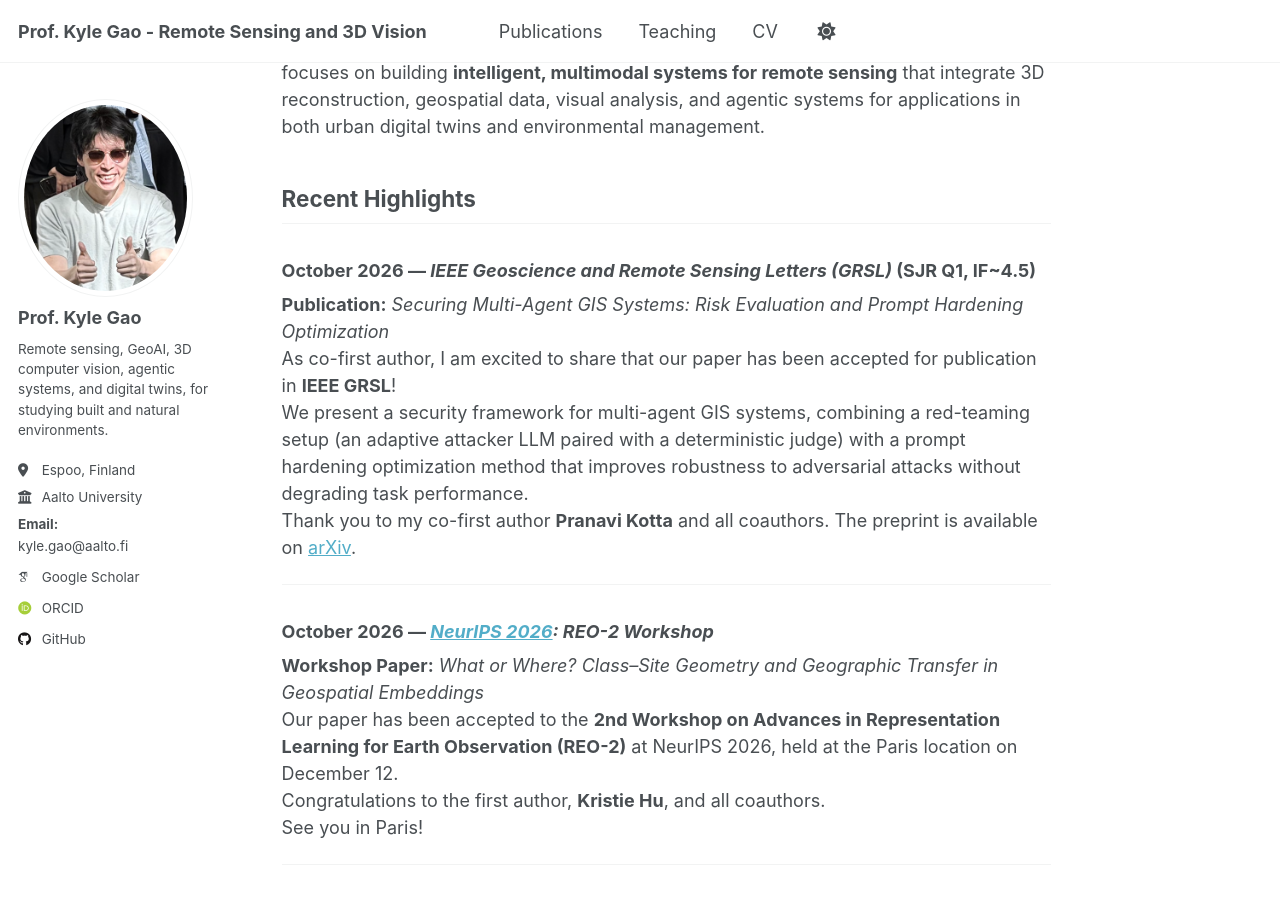
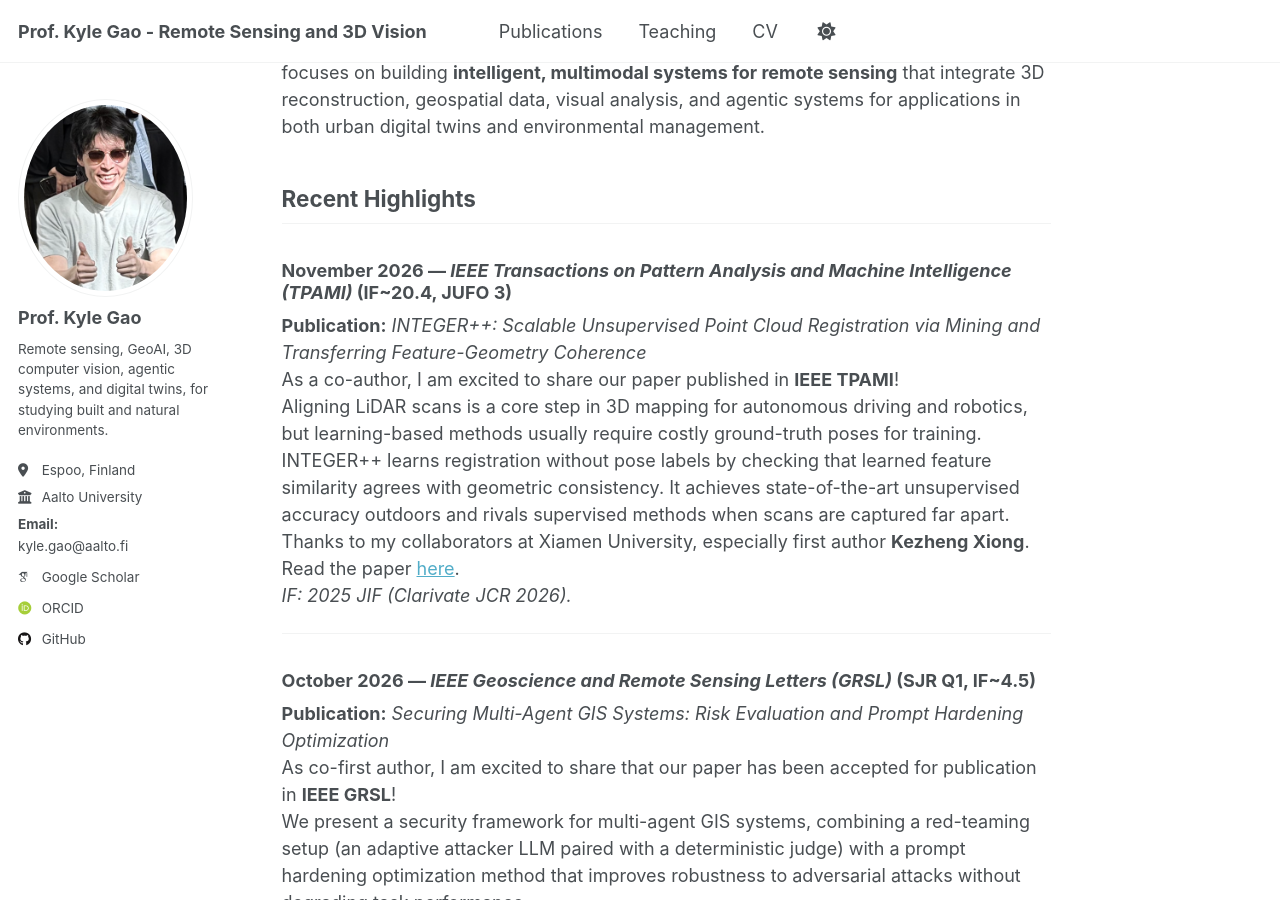
Before and after one commit to kyle-gao/kyle-gao.github.io, a Jekyll site: the page built from _pages/about.md, in a window 1280 px wide and 900 px high, scrolled down 626 px. Built offline with Jekyll 4.4.1, drawn with Linux system fonts in a browser that asks for light colours; some web fonts are replaced; a script that is not in the unit is left out.

Commit message:
Add November 2026 announcement: INTEGER++ in IEEE TPAMI
Co-Authored-By: Claude Opus 5.5 <noreply@anthropic.com>
Claude-Session: https://claude.ai/code/session_01AQEMVuyzPe7wxwX9EmjsRw

```diff
--- a/_pages/about.md
+++ b/_pages/about.md
@@ -19,6 +19,15 @@ I’ve authored and co-authored over **fifty-one peer-reviewed papers (ten first
 My current work focuses on building **intelligent, multimodal systems for remote sensing** that integrate 3D reconstruction, geospatial data, visual analysis, and agentic systems for applications in both urban digital twins and environmental management.
 
 ## Recent Highlights
+### November 2026 — *IEEE Transactions on Pattern Analysis and Machine Intelligence (TPAMI)* (IF~20.4, JUFO 3)
+**Publication:** *INTEGER++: Scalable Unsupervised Point Cloud Registration via Mining and Transferring Feature-Geometry Coherence*
+As a co-author, I am excited to share our paper published in **IEEE TPAMI**!
+Aligning LiDAR scans is a core step in 3D mapping for autonomous driving and robotics, but learning-based methods usually require costly ground-truth poses for training. INTEGER++ learns registration without pose labels by checking that learned feature similarity agrees with geometric consistency. It achieves state-of-the-art unsupervised accuracy outdoors and rivals supervised methods when scans are captured far apart.
+Thanks to my collaborators at Xiamen University, especially first author **Kezheng Xiong**. Read the paper [here](https://doi.org/10.1109/TPAMI.2026.3754044).
+*IF: 2025 JIF (Clarivate JCR 2026).*
+
+---
+
 ### October 2026 — *IEEE Geoscience and Remote Sensing Letters (GRSL)* (SJR Q1, IF~4.5)
 **Publication:** *Securing Multi-Agent GIS Systems: Risk Evaluation and Prompt Hardening Optimization*
 As co-first author, I am excited to share that our paper has been accepted for publication in **IEEE GRSL**!
```
